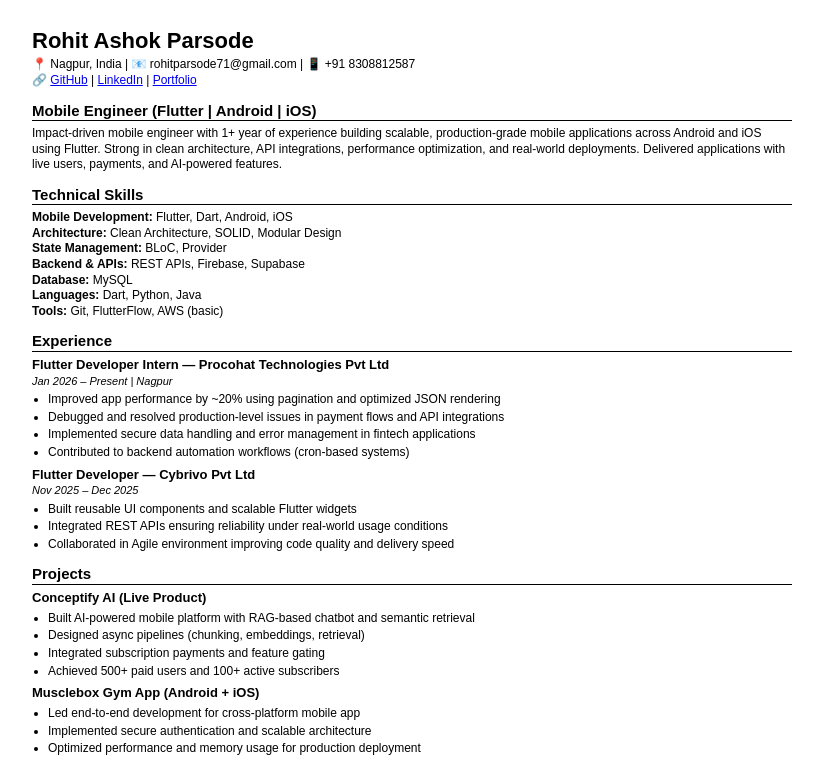
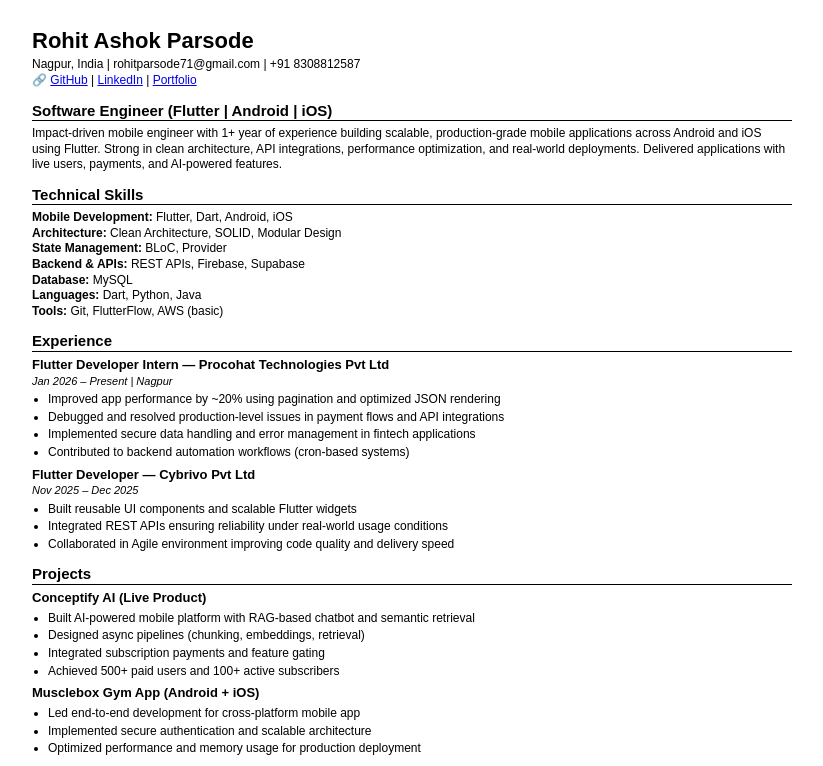
Before and after one commit to rohitAp007/mobile-engineer-resume, a plain HTML site: page index.html in a window 1280 px wide. Shown: the top 766 px of the page, without its empty margins (228-1051 px from the left). Drawn offline with Linux system fonts and the light colour scheme.

Commit message:
Revise resume content and formatting
Updated resume details including job titles and descriptions.

```diff
--- a/index.html
+++ b/index.html
@@ -99,9 +99,9 @@ p {
 <h1>Rohit Ashok Parsode</h1>
 
 <div class="contact">
-📍 Nagpur, India |
-📧 rohitparsode71@gmail.com |
-📱 +91 8308812587 <br>
+ Nagpur, India |
+ rohitparsode71@gmail.com |
+ +91 8308812587 <br>
 
 <div class="links">
 🔗
@@ -111,7 +111,7 @@ p {
 </div>
 </div>
 
-<h2>Mobile Engineer (Flutter | Android | iOS)</h2>
+<h2>Software Engineer (Flutter | Android | iOS)</h2>
 
 <p>
 Impact-driven mobile engineer with 1+ year of experience building scalable, production-grade mobile applications across Android and iOS using Flutter. Strong in clean architecture, API integrations, performance optimization, and real-world deployments. Delivered applications with live users, payments, and AI-powered features.
```
